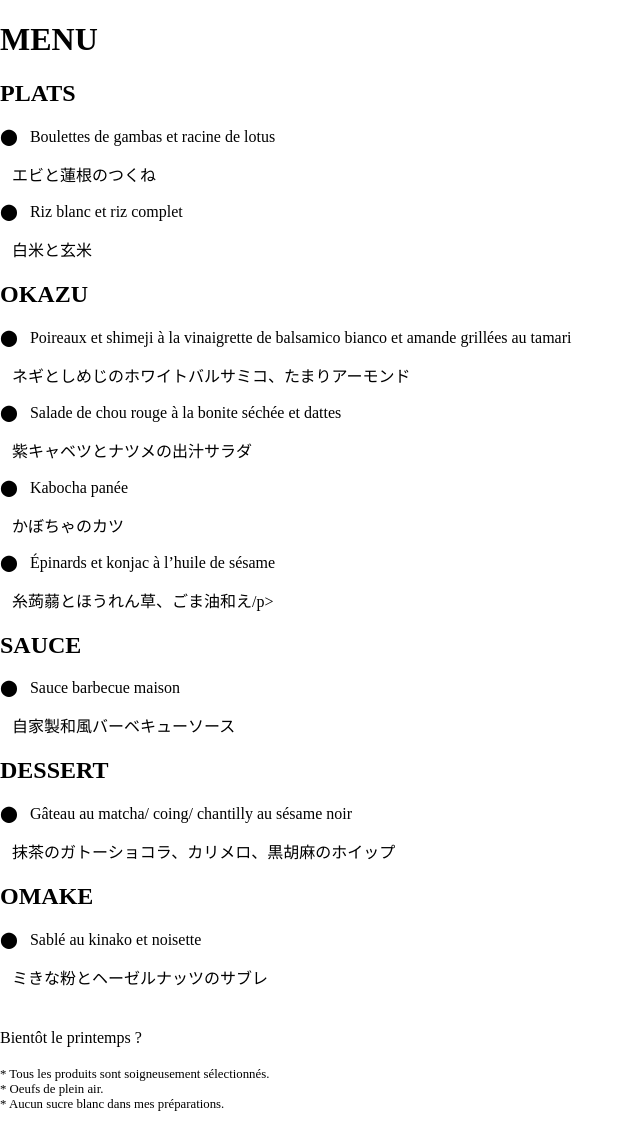
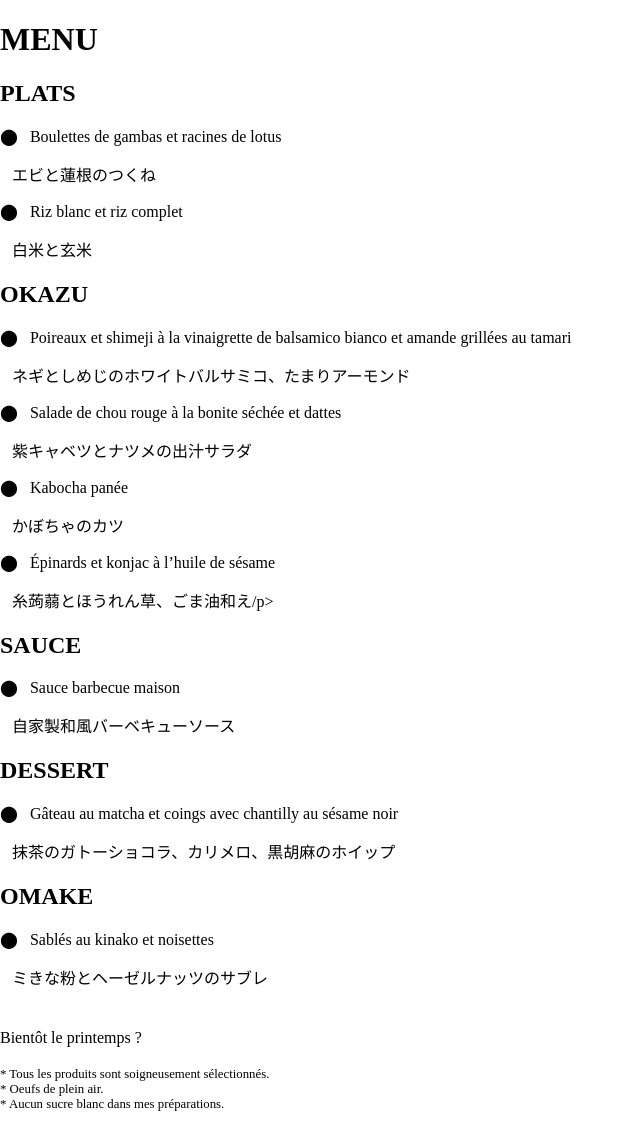
Before and after one commit to matsupin/main, a Jekyll site: the page built from menus/commande_rebecca_240126.html, in a window 1280 px wide. Shown: the whole page, without its empty margins (0-640 px from the left). Built offline with Jekyll 4.4.1, drawn with Linux system fonts in a browser that asks for light colours.

Commit message:
Update commande_rebecca_240126.html

```diff
--- a/menus/commande_rebecca_240126.html
+++ b/menus/commande_rebecca_240126.html
@@ -11,7 +11,7 @@ title: Bento Menu
     <section class="menu-section">
         <h2 class="section-title">PLATS</h2>
 
-        <p><span class="menu-dot">&#11044;</span> <span class="dish-name">&nbsp; Boulettes de gambas et racine de lotus</span></p>
+        <p><span class="menu-dot">&#11044;</span> <span class="dish-name">&nbsp; Boulettes de gambas et racines de lotus</span></p>
         <p class="dish-text">&nbsp;&nbsp;&nbsp;<span class="highlight">エビと蓮根のつくね</p>
 
         <p><span class="menu-dot">&#11044;</span> <span class="dish-name">&nbsp; Riz blanc et riz complet </span></p>
@@ -50,7 +50,7 @@ title: Bento Menu
     <section class="menu-section">
         <h2 class="section-title">DESSERT</h2>
 
-        <p><span class="menu-dot">&#11044;</span> <span class="dish-name">&nbsp; Gâteau au matcha/ coing/ chantilly au sésame noir</span></p>
+        <p><span class="menu-dot">&#11044;</span> <span class="dish-name">&nbsp; Gâteau au matcha et coings avec chantilly au sésame noir</span></p>
         <p class="dish-text">&nbsp;&nbsp;&nbsp;<span class="highlight">抹茶のガトーショコラ、カリメロ、黒胡麻のホイップ</p>
 
     </section>
@@ -59,7 +59,7 @@ title: Bento Menu
     <section class="menu-section">
         <h2 class="section-title">OMAKE</h2>
 
-        <p><span class="menu-dot">&#11044;</span> <span class="dish-name">&nbsp; Sablé au kinako et noisette</span></p>
+        <p><span class="menu-dot">&#11044;</span> <span class="dish-name">&nbsp; Sablés au kinako et noisettes</span></p>
         <p class="dish-text">&nbsp;&nbsp;&nbsp;<span class="highlight">ミきな粉とヘーゼルナッツのサブレ</p>
 
     </section>
@@ -95,4 +95,5 @@ title: Bento Menu
 
     <div class="comment last-comment">* Aucun sucre blanc dans mes préparations.</div>
 
+
 </div>
```
